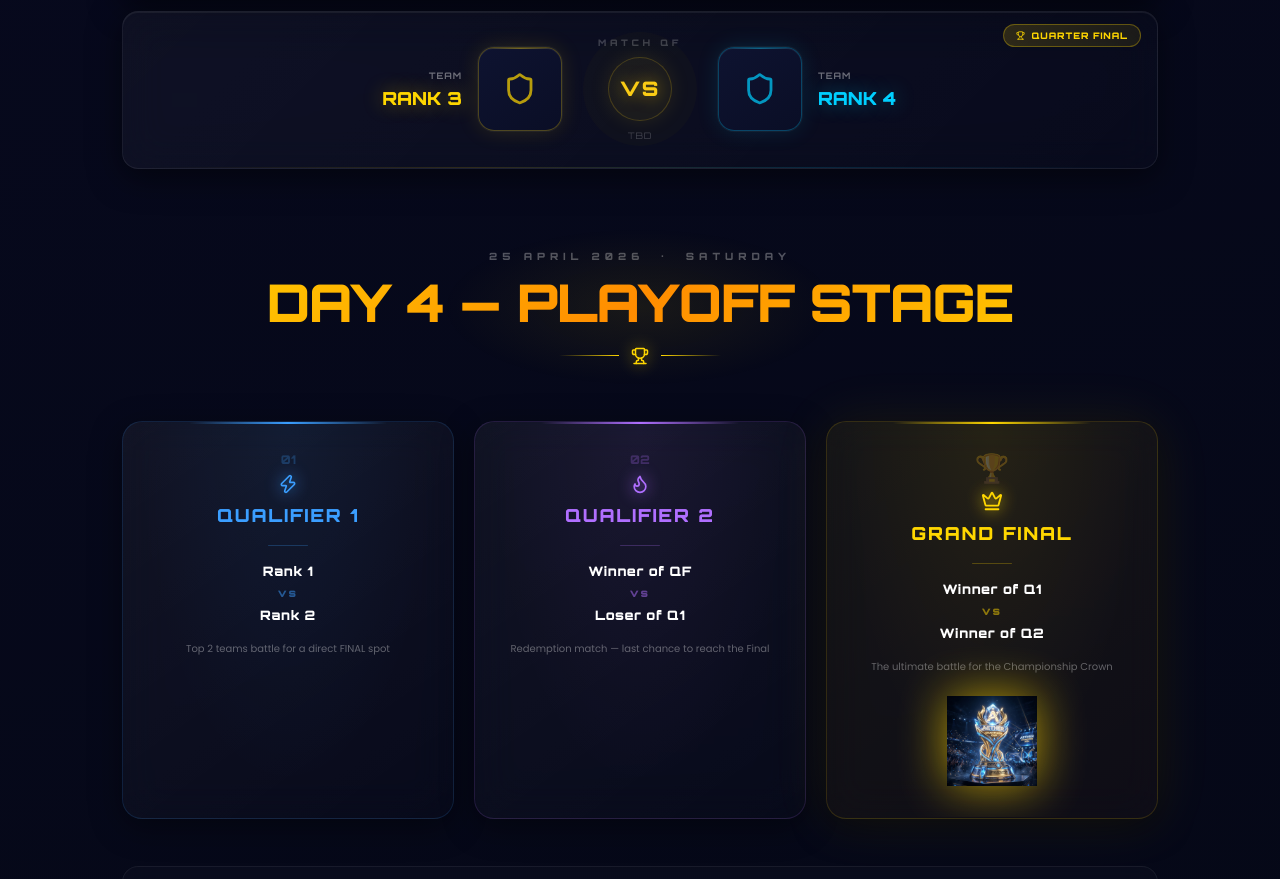
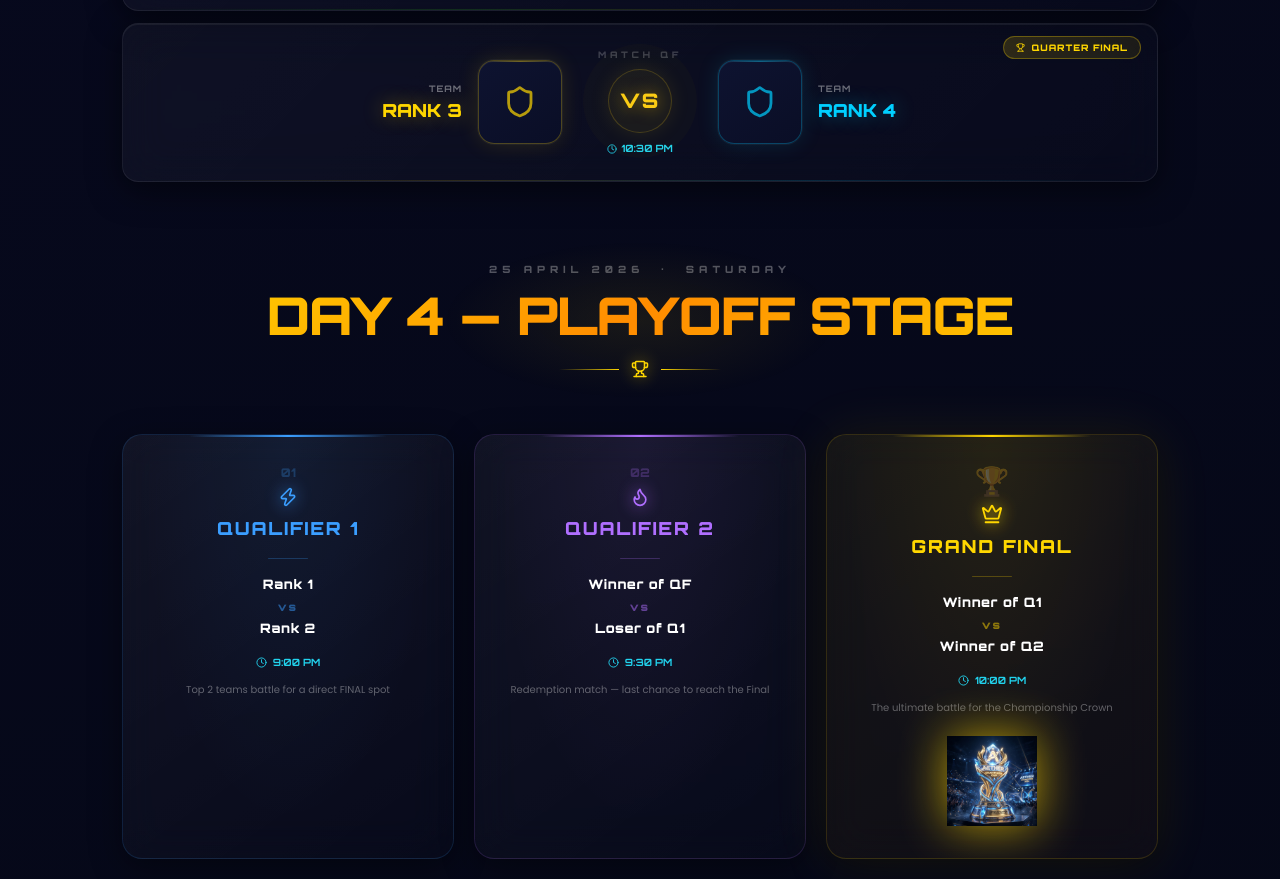
Before and after one commit to yagnesh-rajpara/vrajnidhi-box, a React (Vite) app: page / in a window 1280 px wide. Shown: the part 2600-3479 px from the top of the page. Built offline with nearby package versions, Linux system fonts and the light colour scheme.

Commit message:
added times

```diff
--- a/src/App.jsx
+++ b/src/App.jsx
@@ -18,26 +18,26 @@ const scheduleData = [
     day: 'Day 1', date: '22 April 2026', weekday: 'Wednesday',
     matches: [
       { id: 1,    t1: TEAMS.FF, t2: TEAMS.GT, time: '9:00 PM' },
-      { id: 2,    t1: TEAMS.LO, t2: TEAMS.HA, time: 'TBD' },
-      { id: 3,    t1: TEAMS.GT, t2: TEAMS.PH, time: 'TBD' },
-      { id: 4,    t1: TEAMS.FF, t2: TEAMS.HA, time: 'TBD' },
+      { id: 2,    t1: TEAMS.LO, t2: TEAMS.HA, time: '9:30 PM' },
+      { id: 3,    t1: TEAMS.GT, t2: TEAMS.PH, time: '10:00 PM' },
+      { id: 4,    t1: TEAMS.FF, t2: TEAMS.HA, time: '10:30 PM' },
     ],
   },
   {
     day: 'Day 2', date: '23 April 2026', weekday: 'Thursday',
     matches: [
-      { id: 5,    t1: TEAMS.LO, t2: TEAMS.MS, time: 'TBD' },
-      { id: 6,    t1: TEAMS.PH, t2: TEAMS.LO, time: 'TBD' },
+      { id: 5,    t1: TEAMS.LO, t2: TEAMS.MS, time: '9:00 PM' },
+      { id: 6,    t1: TEAMS.PH, t2: TEAMS.LO, time: '9:30 PM' },
     ],
   },
   {
     day: 'Day 3', date: '24 April 2026', weekday: 'Friday',
     matches: [
-      { id: 7,    t1: TEAMS.FF, t2: TEAMS.MS, time: 'TBD' },
-      { id: 8,    t1: TEAMS.GT, t2: TEAMS.MS, time: 'TBD' },
-      { id: 9,    t1: TEAMS.HA, t2: TEAMS.PH, time: 'TBD' },
+      { id: 7,    t1: TEAMS.FF, t2: TEAMS.MS, time: '9:00 PM' },
+      { id: 8,    t1: TEAMS.GT, t2: TEAMS.MS, time: '9:30 PM' },
+      { id: 9,    t1: TEAMS.HA, t2: TEAMS.PH, time: '10:00 PM' },
       {
-        id: 'QF', isQF: true, time: 'TBD',
+        id: 'QF', isQF: true, time: '10:30 PM',
         t1: { name: 'Rank 3', short: '#3', logo: null, accent: '#FFD700', glow: '#FFD700' },
         t2: { name: 'Rank 4', short: '#4', logo: null, accent: '#00CFFF', glow: '#00CFFF' },
       },
@@ -291,17 +291,17 @@ const playoffStages = [
   {
     label: 'Qualifier 1', desc: 'Rank 1', desc2: 'vs', desc3: 'Rank 2',
     subtext: 'Top 2 teams battle for a direct FINAL spot',
-    color: '#3B9EFF', icon: <Zap size={20} />, number: '01',
+    color: '#3B9EFF', icon: <Zap size={20} />, number: '01', time: '9:00 PM'
   },
   {
     label: 'Qualifier 2', desc: 'Winner of QF', desc2: 'vs', desc3: 'Loser of Q1',
     subtext: 'Redemption match — last chance to reach the Final',
-    color: '#B06FFF', icon: <Flame size={20} />, number: '02',
+    color: '#B06FFF', icon: <Flame size={20} />, number: '02', time: '9:30 PM'
   },
   {
     label: 'Grand Final', desc: 'Winner of Q1', desc2: 'vs', desc3: 'Winner of Q2',
     subtext: 'The ultimate battle for the Championship Crown',
-    color: '#FFD700', icon: <Crown size={22} />, number: '🏆', isFinal: true,
+    color: '#FFD700', icon: <Crown size={22} />, number: '🏆', isFinal: true, time: '10:00 PM'
   },
 ];
 
@@ -361,10 +361,15 @@ function PlayoffCard({ stage, idx }) {
         <p className="font-orbitron font-black text-white" style={{ fontSize: 13, letterSpacing: '0.05em' }}>{stage.desc3}</p>
       </div>
 
-      {/* Subtext */}
-      <p className="font-poppins relative z-10" style={{ fontSize: 10, color: 'rgba(255,255,255,0.35)', lineHeight: 1.6 }}>
-        {stage.subtext}
-      </p>
+      {/* Time & Subtext */}
+      <div className="flex flex-col items-center gap-2 relative z-10">
+        <div className="flex items-center gap-1.5 font-orbitron font-bold text-cyan-400 mb-1" style={{ fontSize: 10 }}>
+          <Clock size={11} /> {stage.time}
+        </div>
+        <p className="font-poppins" style={{ fontSize: 10, color: 'rgba(255,255,255,0.35)', lineHeight: 1.6 }}>
+          {stage.subtext}
+        </p>
+      </div>
 
       {/* Trophy for final */}
       {stage.isFinal && (
```
